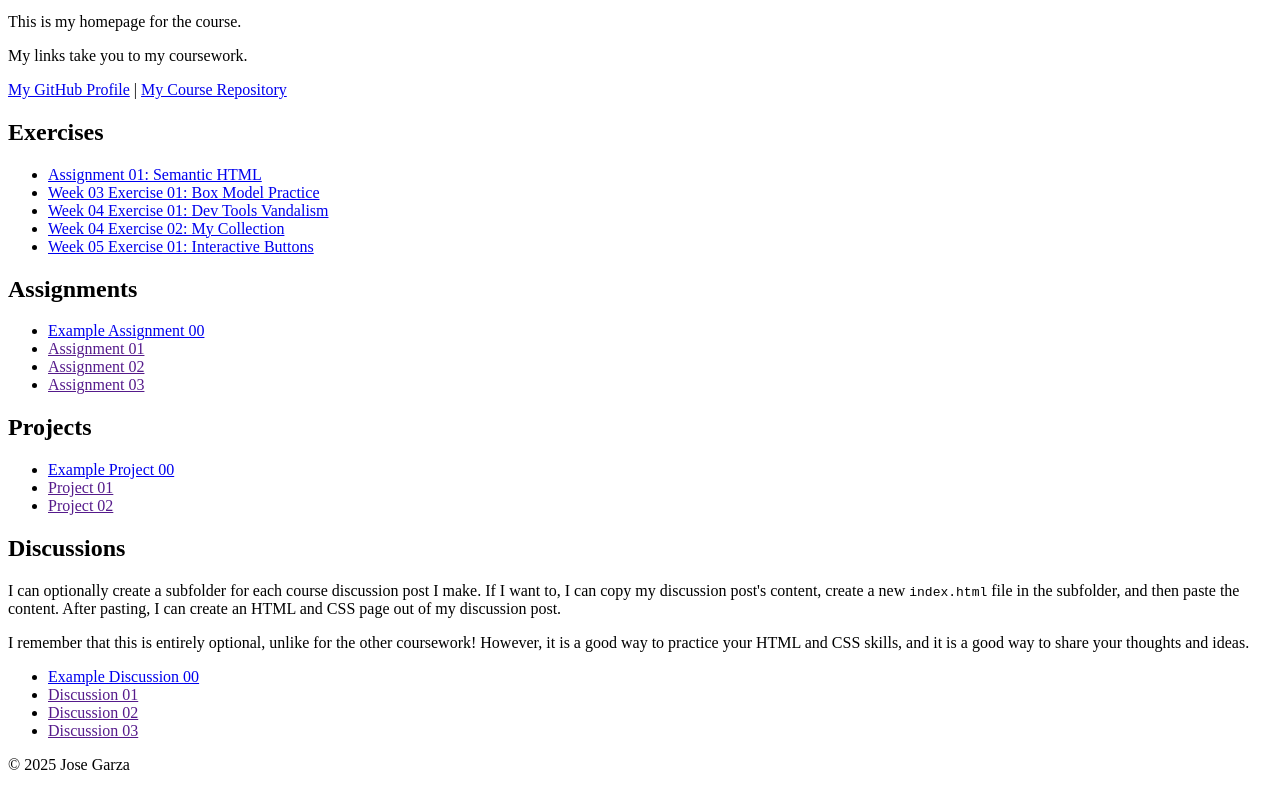
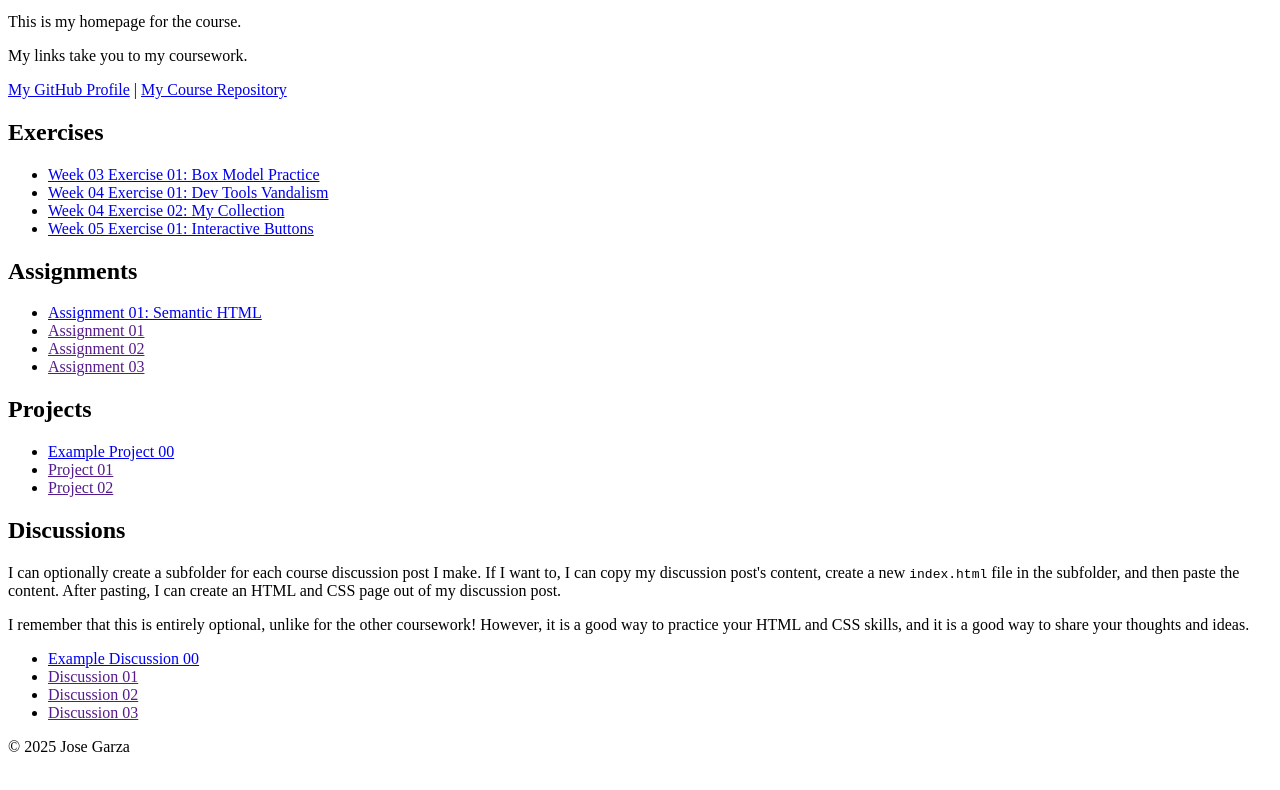
Before and after one commit to jag1970/f-150, a plain HTML site: page index.html in a window 1280 px wide. Shown: the part 148-938 px from the top of the page. Drawn offline with Linux system fonts and the light colour scheme.

Commit message:
feat: moved assignment from exercise

```diff
--- a/index.html
+++ b/index.html
@@ -66,9 +66,6 @@ Remember: You must create subfolders for each piece of coursework as the semeste
             <section>
                 <h2>Exercises</h2>
                 <ul>
-                    <li>
-                        <a href="assignment-01/">Assignment 01: Semantic HTML</a>
-                    </li>
                     <li><a href="week-03-exercise-01/">Week 03 Exercise 01: Box Model Practice</a>
                     <li><a href="week-04-exercise-01/">Week 04 Exercise 01: Dev Tools Vandalism</a></li>
                     <li><a href="week-04-exercise-02/">Week 04 Exercise 02: My Collection</a></li>
@@ -79,11 +76,7 @@ Remember: You must create subfolders for each piece of coursework as the semeste
             <section>
                 <h2>Assignments</h2>
                 <ul>
-                    <li>
-                        <a href="example-assignment-00/">
-                            Example Assignment 00
-                        </a>
-                    </li>
+                    <li><a href="assignment-01/">Assignment 01: Semantic HTML</a></li>
                     <li><a href="">Assignment 01</a></li>
                     <li><a href="">Assignment 02</a></li>
                     <li><a href="">Assignment 03</a></li>
```
